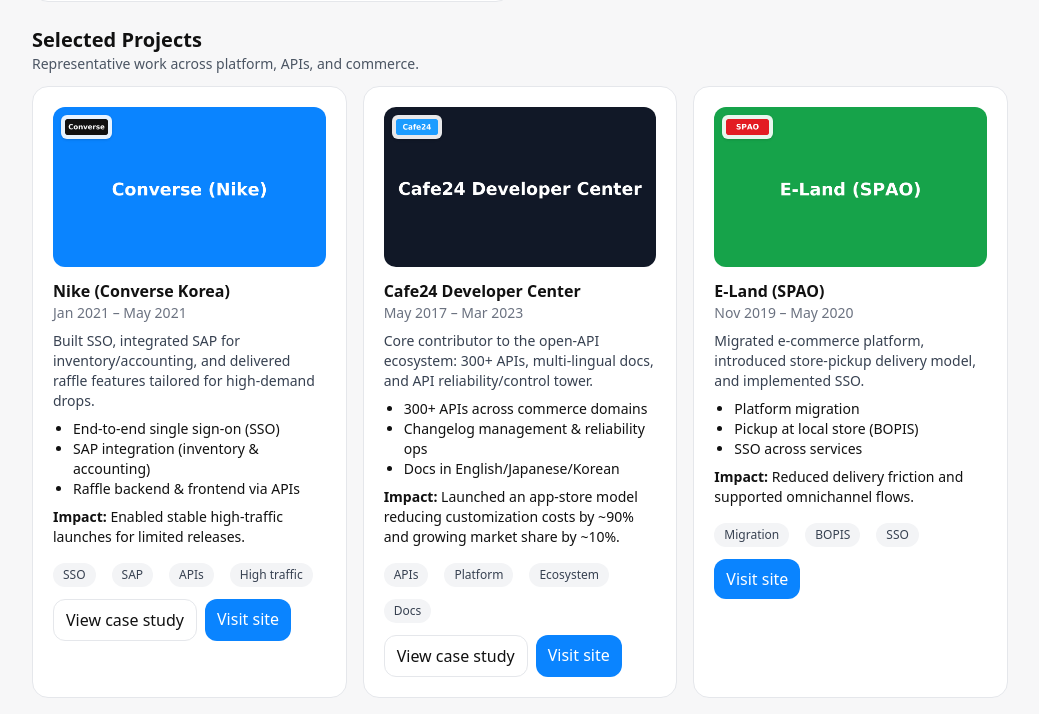
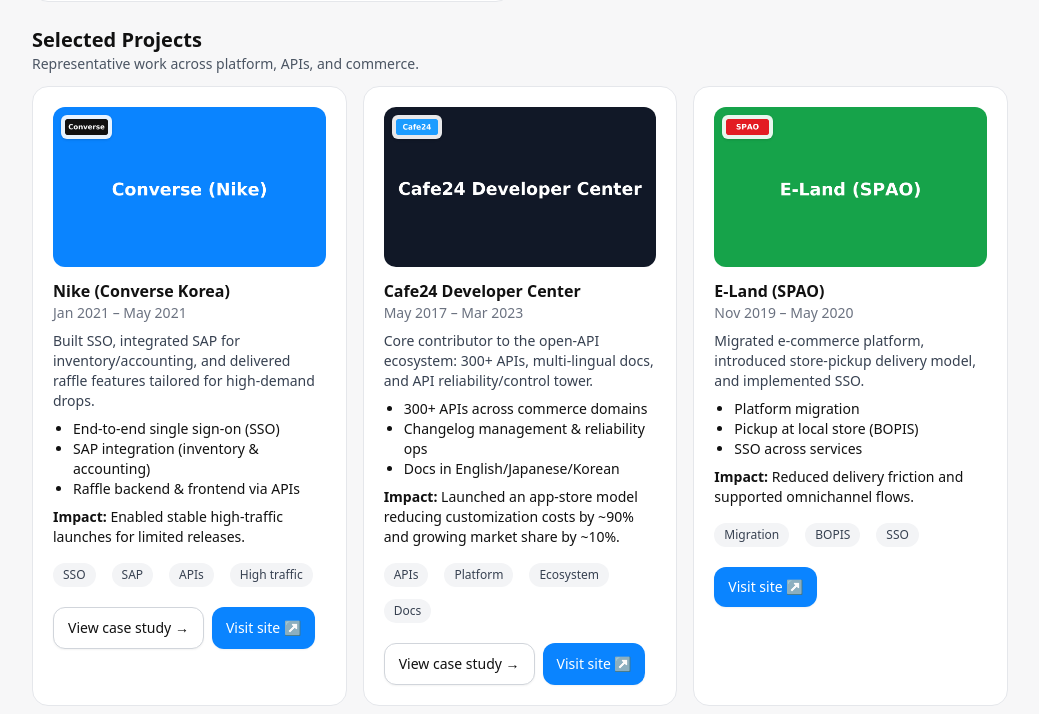
Before and after one commit to AlexHan9/portfolio-hankyul, a Next.js app: page / in a window 1280 px wide. Shown: the part 1036-1750 px from the top of the page, without its empty margins (120-1159 px from the left). Built offline with nearby package versions, Linux system fonts and the light colour scheme.

Commit message:
Update ProjectsGrid.tsx

```diff
--- a/components/ProjectsGrid.tsx
+++ b/components/ProjectsGrid.tsx
@@ -7,11 +7,9 @@
     <div className="grid sm:grid-cols-2 lg:grid-cols-3 gap-4">
       {projects.map((p) => {
         const imgMode =
-          p.thumbMode === "contain"
-            ? "object-contain bg-white p-3"
-            : "object-cover";
+          p.thumbMode === "contain" ? "object-contain bg-white p-3" : "object-cover";
         return (
-          <div key={p.slug} className="card">
+          <div key={p.slug} className="card h-full flex flex-col">
             {/* Thumbnail with logo overlay */}
             <div className="relative mb-3">
               <img
@@ -28,7 +26,6 @@
               )}
             </div>
 
-            {/* Title (작은 로고 제거) */}
             <h3 className="text-base font-semibold">{p.title}</h3>
             {p.period && <div className="meta">{p.period}</div>}
 
@@ -50,29 +47,30 @@
 
             <div className="mt-3 flex flex-wrap gap-2">
               {p.tags.map((t) => (
-                <span key={t} className="pill">
-                  {t}
-                </span>
+                <span key={t} className="pill">{t}</span>
               ))}
             </div>
 
-            <div className="mt-3 flex gap-2">
+            {/* CTA区域: 항상 카드 하단 */}
+            <div className="mt-4 flex gap-2 pt-1">
               {p.caseStudy && (
                 <a
                   href={p.caseStudy}
-                  className="rounded-xl px-3 py-2 border border-gray-200 hover:border-accent"
+                  className="btn btn-outline"
+                  aria-label={`View case study: ${p.title}`}
                 >
-                  View case study
+                  View case study →
                 </a>
               )}
               {p.url && (
                 <a
                   href={p.url}
                   target="_blank"
-                  rel="noreferrer"
-                  className="rounded-xl px-3 py-2 bg-accent text-white"
+                  rel="noopener noreferrer"
+                  className="btn btn-primary"
+                  aria-label={`Visit site: ${p.title}`}
                 >
-                  Visit site
+                  Visit site ↗
                 </a>
               )}
             </div>
```
